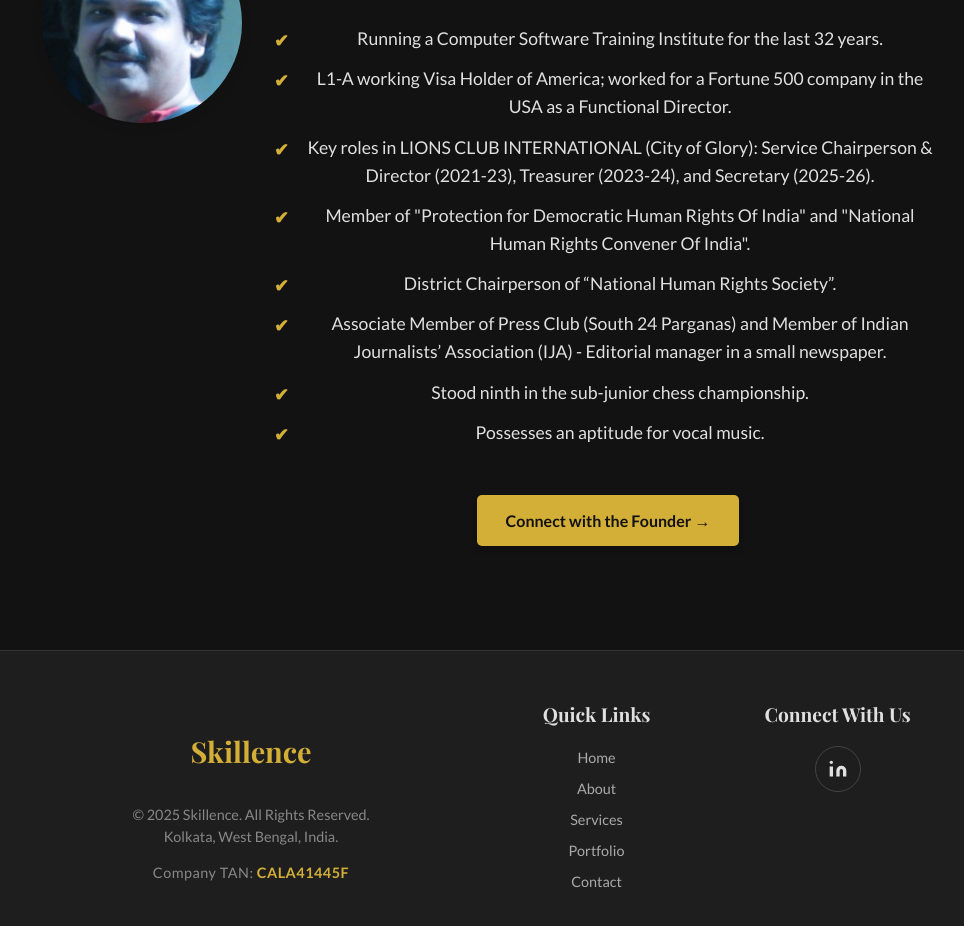
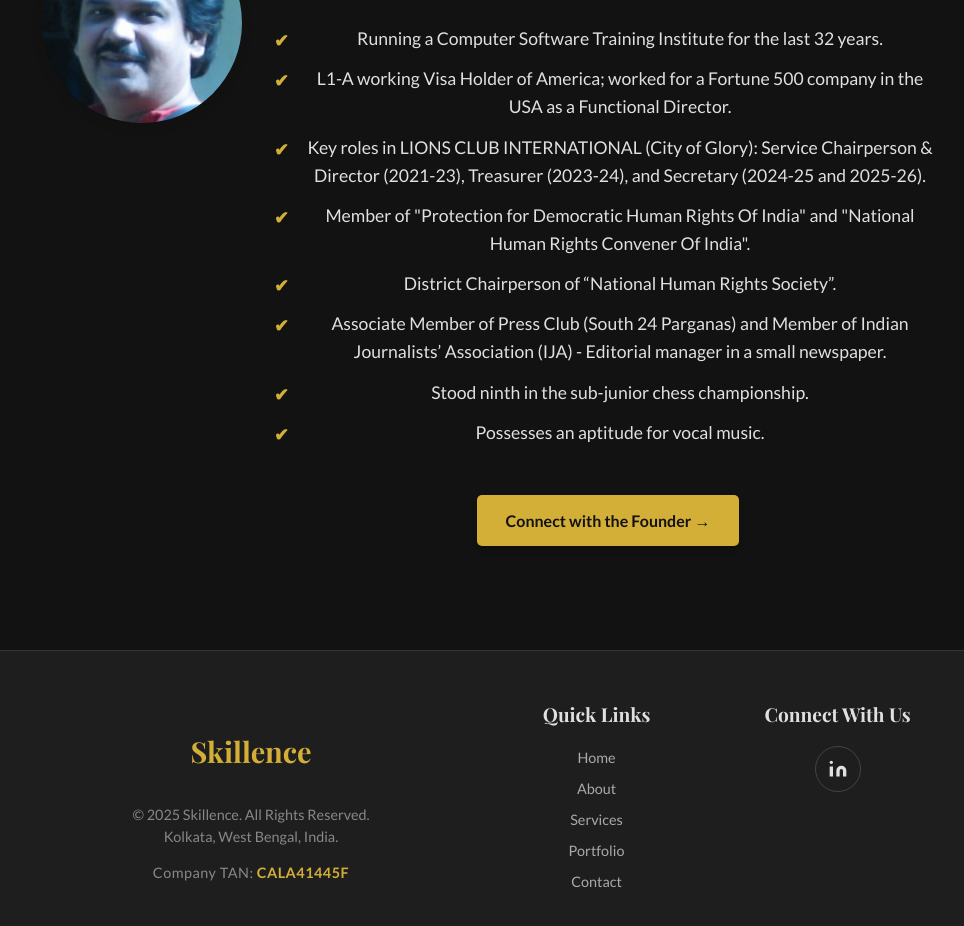
Before and after one commit to Debajyoti-DG/Skillence, a React (Create React App) app in the folder client/: page /about in a window 1280 px wide. Shown: the part 2160-3086 px from the top of the page, without its empty margins (148-1112 px from the left). Built offline with nearby package versions, Linux system fonts and the light colour scheme.

Commit message:
Minor About.js changes

```diff
--- a/client/src/pages/About.js
+++ b/client/src/pages/About.js
@@ -95,7 +95,7 @@
             <ul className="styled-list">
               <li>Running a Computer Software Training Institute for the last 32 years.</li>
               <li>L1-A working Visa Holder of America; worked for a Fortune 500 company in the USA as a Functional Director.</li>
-              <li>Key roles in LIONS CLUB INTERNATIONAL (City of Glory): Service Chairperson & Director (2021-23), Treasurer (2023-24), and Secretary (2025-26).</li>
+              <li>Key roles in LIONS CLUB INTERNATIONAL (City of Glory): Service Chairperson & Director (2021-23), Treasurer (2023-24), and Secretary (2024-25 and 2025-26).</li>
               <li>Member of "Protection for Democratic Human Rights Of India" and "National Human Rights Convener Of India".</li>
               <li>District Chairperson of “National Human Rights Society”.</li>
               <li>Associate Member of Press Club (South 24 Parganas) and Member of Indian Journalists’ Association (IJA) - Editorial manager in a small newspaper.</li>
```
